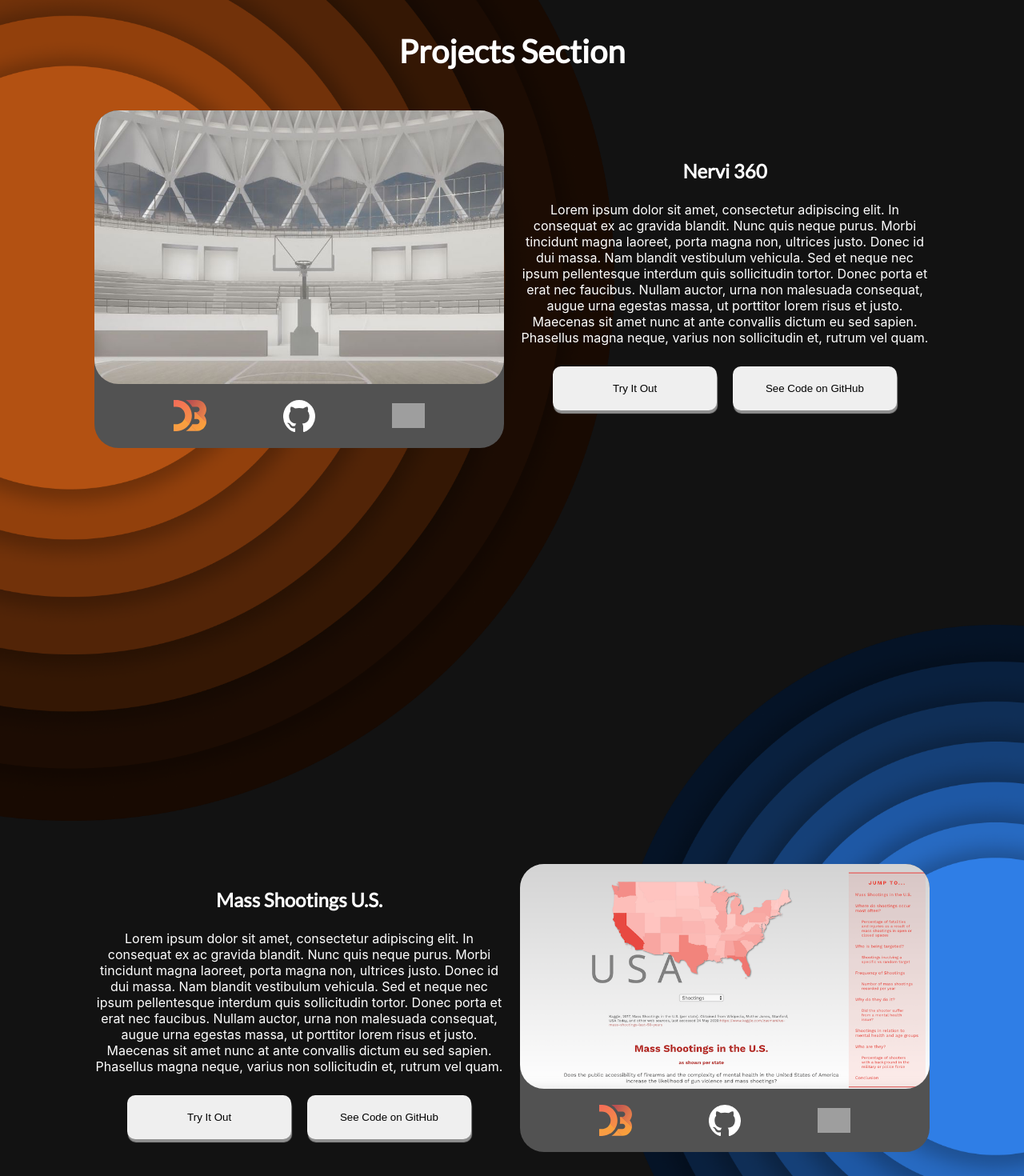
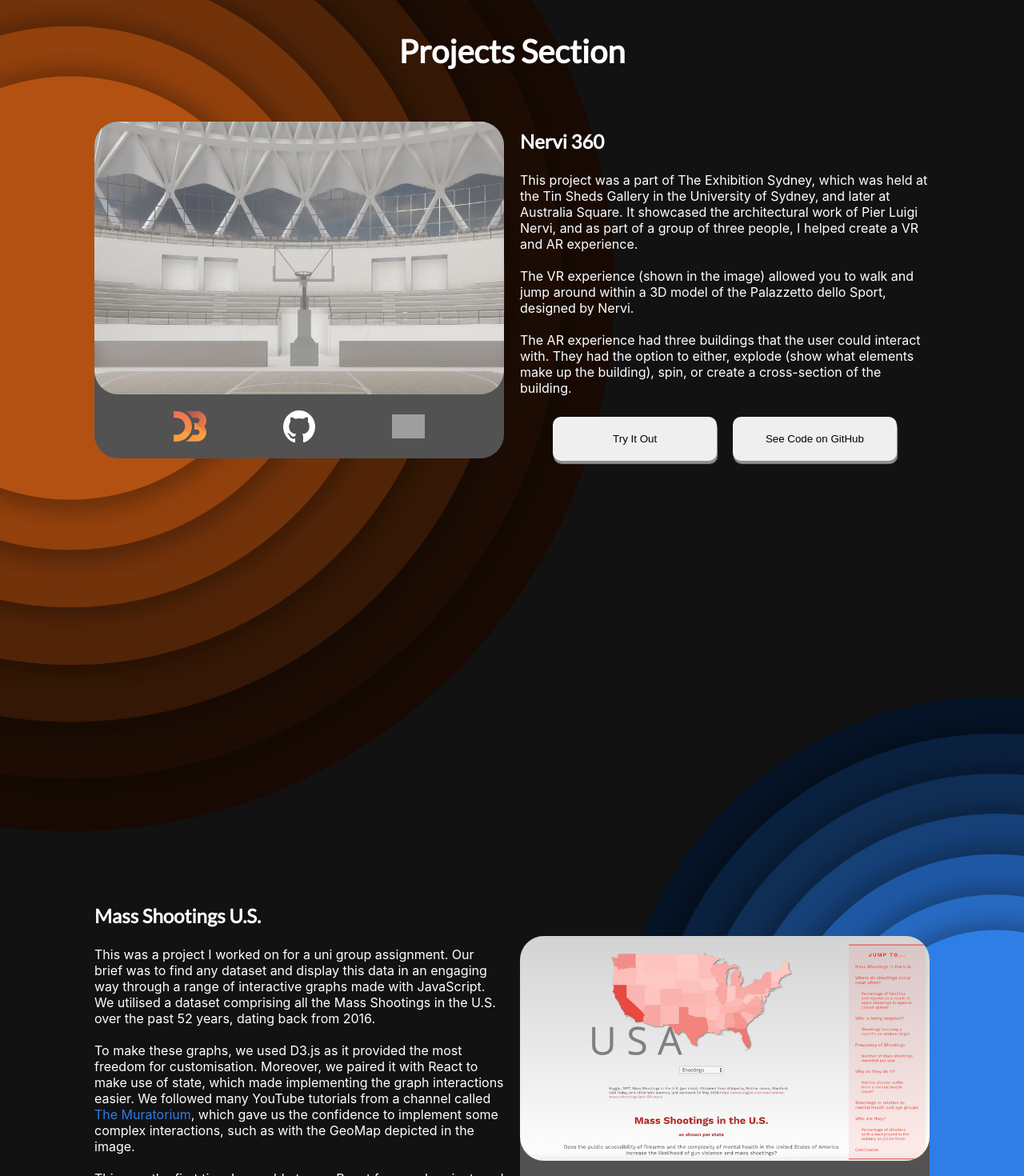
Before and after one commit to italiaiello/portfolio-revamp, a React (Create React App) app: page / in a window 1280 px wide. Shown: the part 1920-3390 px from the top of the page at 80% size. Built offline with nearby package versions, Linux system fonts and the light colour scheme; grey boxes are pictures that could not be loaded.

Commit message:
Updated descriptions for Nervi and Data Assignment projects

```diff
--- a/src/App.scss
+++ b/src/App.scss
@@ -55,3 +55,17 @@ h1, h2, h3, h4, h5 {
   margin-top: 20px;
   margin-bottom: 40px;
 }
+
+a {
+  color: #2F7EE6;
+  text-decoration: none;
+  transition: all .1s ease-in-out;
+}
+
+a:hover {
+  text-decoration: underline;
+}
+
+a:active {
+  color: #B35112;
+}
--- a/src/components/Projects/MassShootingsUS/MassShootingsUS.jsx
+++ b/src/components/Projects/MassShootingsUS/MassShootingsUS.jsx
@@ -22,11 +22,13 @@ const MassShootingsUS = ({ largePulse, smallPulse, showLargeOrSmall }) => {
                 }
                 <article className="project__summary--desc">
                     <h3 className="project__summary--desc__title">Mass Shootings U.S.</h3>
-                    <p>Lorem ipsum dolor sit amet, consectetur adipiscing elit. In consequat ex ac gravida blandit. Nunc quis neque purus. Morbi
-                        tincidunt magna laoreet, porta magna non, ultrices justo. Donec id dui massa. Nam blandit vestibulum vehicula. Sed et neque
-                        nec ipsum pellentesque interdum quis sollicitudin tortor. Donec porta et erat nec faucibus. Nullam auctor, urna non malesuada
-                        consequat, augue urna egestas massa, ut porttitor lorem risus et justo. Maecenas sit amet nunc at ante convallis dictum eu sed
-                        sapien. Phasellus magna neque, varius non sollicitudin et, rutrum vel quam.
+                    <p>
+                        This was a project I worked on for a uni group assignment. Our brief was to find any dataset and display this data in an engaging way through a range of interactive graphs made with JavaScript. We utilised a dataset comprising all the Mass Shootings in the U.S. over the past 52 years, dating back from 2016.
+                        <br/><br/>
+                        To make these graphs, we used D3.js as it provided the most freedom for customisation. Moreover, we paired it with React to make use of state, which made implementing the graph interactions easier. We followed many YouTube tutorials from a channel called <a href="https://www.youtube.com/watch?v=9uEmNgHzPhQ&list=PLDZ4p-ENjbiPo4WH7KdHjh_EMI7Ic8b2B">The Muratorium</a>, which gave us the confidence to implement some complex interactions, such as with the GeoMap depicted in the image.
+                        <br/><br/>
+                        This was the first time I was able to use React for a real project, and it was so amazing to finally put my new skills to good use.
+
                     </p>
                     <div className="project__summary--desc__btn-container">
                         <button className="btn">Try It Out</button>
--- a/src/components/Projects/Nervi/Nervi.jsx
+++ b/src/components/Projects/Nervi/Nervi.jsx
@@ -38,11 +38,12 @@ const Nervi = ({ largePulse, smallPulse, showLargeOrSmall }) => {
                 </article>
                 <article className="project__summary--desc">
                     <h3 className="project__summary--desc__title">Nervi 360</h3>
-                    <p>Lorem ipsum dolor sit amet, consectetur adipiscing elit. In consequat ex ac gravida blandit. Nunc quis neque purus. Morbi
-                        tincidunt magna laoreet, porta magna non, ultrices justo. Donec id dui massa. Nam blandit vestibulum vehicula. Sed et neque
-                        nec ipsum pellentesque interdum quis sollicitudin tortor. Donec porta et erat nec faucibus. Nullam auctor, urna non malesuada
-                        consequat, augue urna egestas massa, ut porttitor lorem risus et justo. Maecenas sit amet nunc at ante convallis dictum eu sed
-                        sapien. Phasellus magna neque, varius non sollicitudin et, rutrum vel quam.
+                    <p>
+                        This project was a part of The Exhibition Sydney, which was held at the Tin Sheds Gallery in the University of Sydney, and later at Australia Square. It showcased the architectural work of Pier Luigi Nervi, and as part of a group of three people, I helped create a VR and AR experience.
+                        <br/><br/>
+                        The VR experience (shown in the image) allowed you to walk and jump around within a 3D model of the Palazzetto dello Sport, designed by Nervi.
+                        <br/><br/>
+                        The AR experience had three buildings that the user could interact with. They had the option to either, explode (show what elements make up the building), spin, or create a cross-section of the building.
                     </p>
                     <div className="project__summary--desc__btn-container center-row">
                         <button className="btn">Try It Out</button>
--- a/src/components/ProjectsSection/ProjectsSection.scss
+++ b/src/components/ProjectsSection/ProjectsSection.scss
@@ -55,6 +55,7 @@
             &--desc {
                 width: 40%;
                 margin: 10px;
+                text-align: left;
                 &__title {
                     font-size: 1.5rem;
                 }
```
